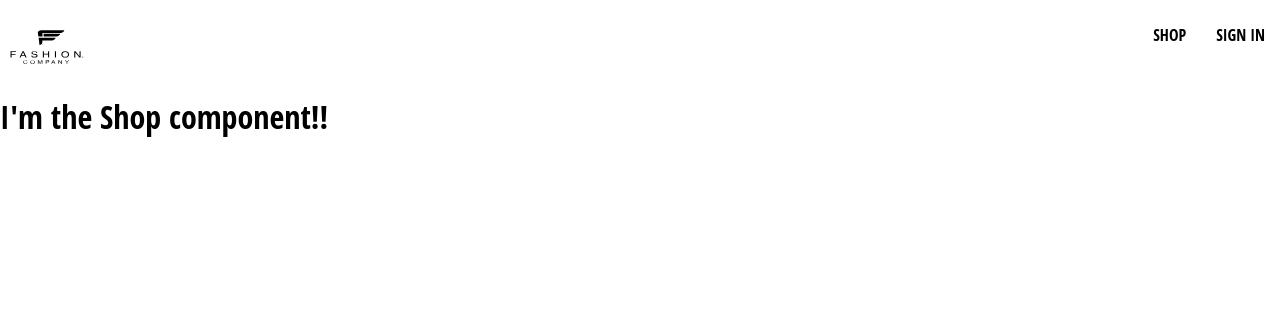
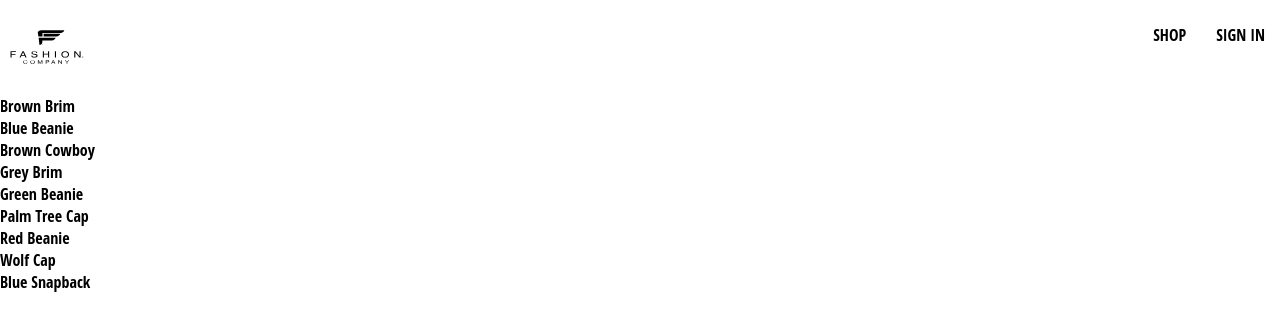
Before and after one commit to knarfben/new-fashion, a React (Create React App) app: page /shop in a window 1280 px wide. Shown: the top 330 px of the page. Built offline with nearby package versions, Linux system fonts and the light colour scheme; no server answers; a web font is replaced by a local one.

Commit message:
add products context

```diff
--- a/src/App.js
+++ b/src/App.js
@@ -1,16 +1,8 @@
 import Home from './routes/home/home.component';
-import { Routes, Route, Outlet } from 'react-router-dom';
+import { Routes, Route } from 'react-router-dom';
 import Navigation from './routes/navigation/navigation.component';
 import Authentication from './routes/authentication/authentication.component';
-
-const Shop = () => {
-  return (
-    <div>
-      <h1>I'm the Shop component!!</h1>
-      <Outlet />
-    </div>
-  );
-};
+import Shop from './routes/shop/shop.component';
 
 const App = () => {
   return (
--- /dev/null
+++ b/src/contexts/products.context.jsx
@@ -0,0 +1,17 @@
+import { createContext, useState } from 'react';
+import PRODUCTS from '../shop-data.json';
+
+export const ProductsContext = createContext({
+  products: [],
+  setProducts: () => {},
+});
+
+export const ProductsProvider = ({ children }) => {
+  const [products, setProducts] = useState(PRODUCTS);
+  const value = { products, setProducts };
+  return (
+    <ProductsContext.Provider value={value}>
+      {children}
+    </ProductsContext.Provider>
+  );
+};
--- a/src/index.js
+++ b/src/index.js
@@ -3,6 +3,7 @@
 import { BrowserRouter } from 'react-router-dom';
 import App from './App';
 import { UserProvider } from './contexts/user.context';
+import { ProductsProvider } from './contexts/products.context';
 import './index.scss';
 
 const root = ReactDOM.createRoot(document.getElementById('root'));
@@ -10,7 +11,9 @@
   <React.StrictMode>
     <BrowserRouter>
       <UserProvider>
-        <App />
+        <ProductsProvider>
+          <App />
+        </ProductsProvider>
       </UserProvider>
     </BrowserRouter>
   </React.StrictMode>
--- /dev/null
+++ b/src/routes/shop/shop.component.jsx
@@ -0,0 +1,15 @@
+import { useContext } from 'react';
+import { ProductsContext } from '../../contexts/products.context';
+
+const Shop = () => {
+  const { products } = useContext(ProductsContext);
+  return (
+    <div>
+      {products.map(({ id, name }) => (
+        <div key={id}>{name}</div>
+      ))}
+    </div>
+  );
+};
+
+export default Shop;
--- /dev/null
+++ b/src/shop-data.json
@@ -0,0 +1,56 @@
+[
+  {
+    "id": 1,
+    "name": "Brown Brim",
+    "imageUrl": "https://i.ibb.co/ZYW3VTp/brown-brim.png",
+    "price": 25
+  },
+  {
+    "id": 2,
+    "name": "Blue Beanie",
+    "imageUrl": "https://i.ibb.co/ypkgK0X/blue-beanie.png",
+    "price": 18
+  },
+  {
+    "id": 3,
+    "name": "Brown Cowboy",
+    "imageUrl": "https://i.ibb.co/QdJwgmp/brown-cowboy.png",
+    "price": 35
+  },
+  {
+    "id": 4,
+    "name": "Grey Brim",
+    "imageUrl": "https://i.ibb.co/RjBLWxB/grey-brim.png",
+    "price": 25
+  },
+  {
+    "id": 5,
+    "name": "Green Beanie",
+    "imageUrl": "https://i.ibb.co/YTjW3vF/green-beanie.png",
+    "price": 18
+  },
+  {
+    "id": 6,
+    "name": "Palm Tree Cap",
+    "imageUrl": "https://i.ibb.co/rKBDvJX/palm-tree-cap.png",
+    "price": 14
+  },
+  {
+    "id": 7,
+    "name": "Red Beanie",
+    "imageUrl": "https://i.ibb.co/bLB646Z/red-beanie.png",
+    "price": 18
+  },
+  {
+    "id": 8,
+    "name": "Wolf Cap",
+    "imageUrl": "https://i.ibb.co/1f2nWMM/wolf-cap.png",
+    "price": 14
+  },
+  {
+    "id": 9,
+    "name": "Blue Snapback",
+    "imageUrl": "https://i.ibb.co/X2VJP2W/blue-snapback.png",
+    "price": 16
+  }
+]
```
